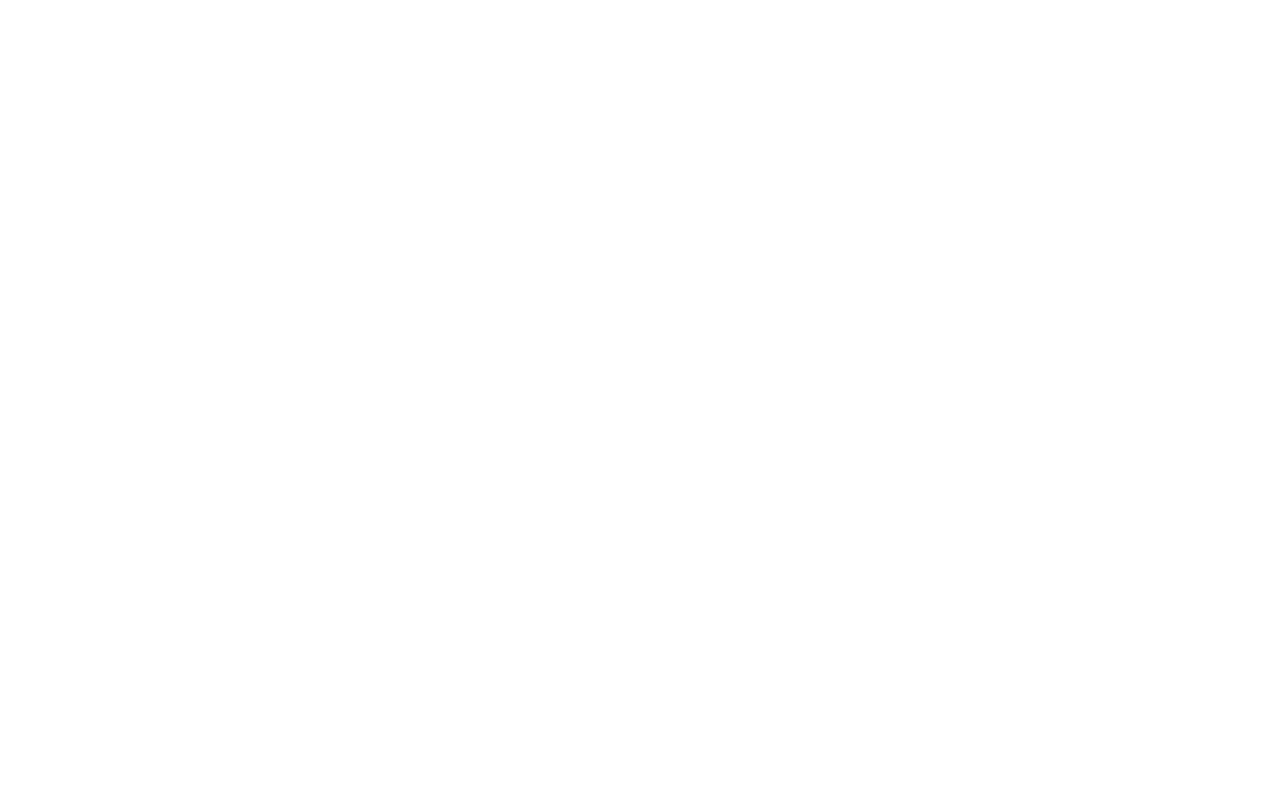
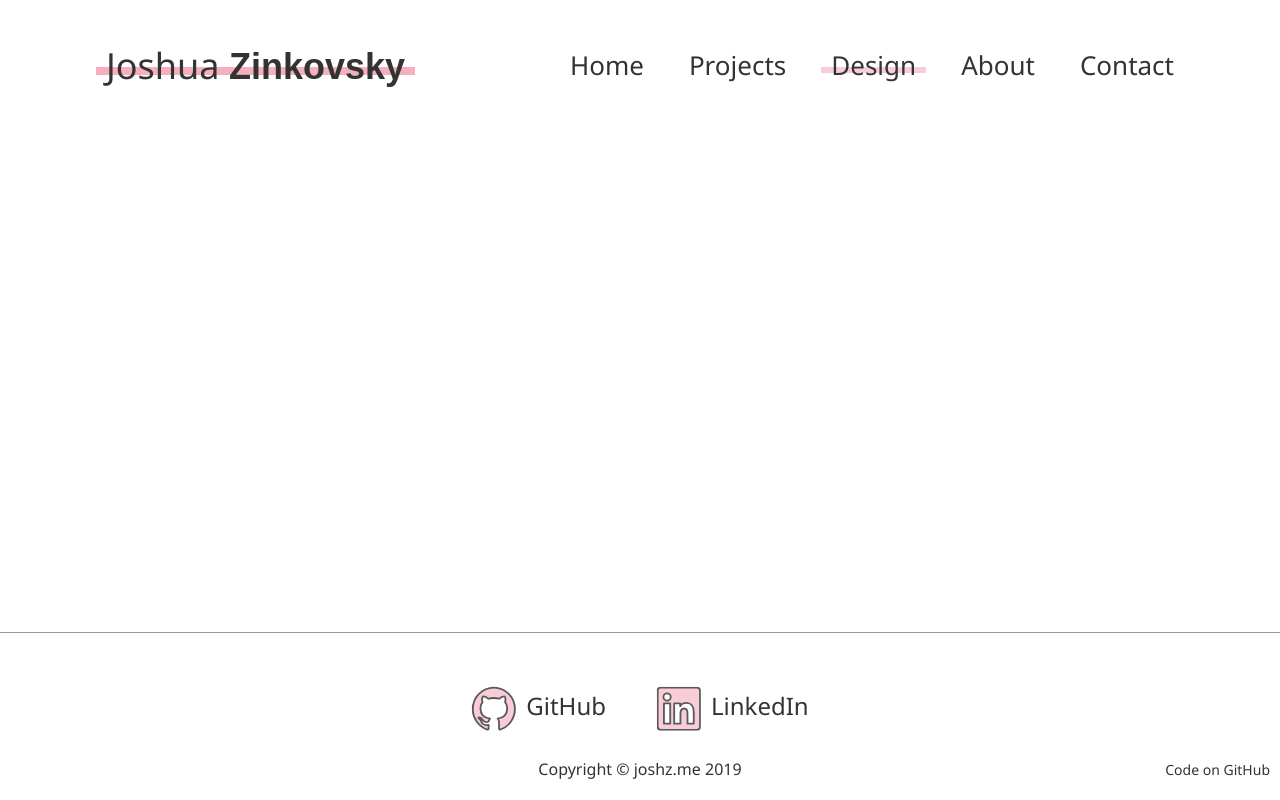
Before and after one commit to Josh961/Personal-Website, an Angular app: page /design in a window 1280 px wide. Before the commit this address led to /. Built offline with nearby package versions, Linux system fonts and the light colour scheme.

Commit message:
Migrate design page to work as an angular component

```diff
--- a/src/app/app.routes.ts
+++ b/src/app/app.routes.ts
@@ -13,5 +13,9 @@
   {
     path: 'projects',
     loadChildren: () => import('./modules/projects/projects.module').then(m => m.ProjectsModule)
+  },
+  {
+    path: 'design',
+    loadChildren: () => import('./modules/design/design.module').then(m => m.DesignModule)
   }
 ];
--- /dev/null
+++ b/src/app/modules/design/component/design.component.html
@@ -0,0 +1,45 @@
+<nav class="main-nav">
+  <div class="nav-header">
+    <h1>
+      <a href="index.html"><span>Joshua </span>Zinkovsky</a>
+    </h1>
+  </div>
+  <div class="nav-section">
+    <a class="nav-link" href="index.html">Home</a>
+    <a class="nav-link" href="projects.html">Projects</a>
+    <a class="nav-link selected" href="design.html">Design</a>
+    <a class="nav-link" href="about.html">About</a>
+    <a class="nav-link" href="contact.html">Contact</a>
+    <img id="menu-btn" class="menu-btn" src="assets/images/menu.svg" alt="Menu">
+  </div>
+</nav>
+<div id="mobile-menu" class="mobile-menu">
+  <span class="close">&times;</span>
+  <div class="nav-list">
+    <a class="link" href="index.html">Home</a>
+    <a class="link" href="projects.html">Projects</a>
+    <a class="link -selected" href="design.html">Design</a>
+    <a class="link" href="about.html">About</a>
+    <a class="link" href="contact.html">Contact</a>
+  </div>
+</div>
+
+<main>
+</main>
+
+<footer class="site-footer">
+  <div class="footer-item">
+    <a class="link" href="https://github.com/Josh961" target="_blank">
+      <img class="image" src="assets/images/github.svg" alt="GitHub">GitHub
+    </a>
+  </div>
+  <div class="footer-item">
+    <a class="link" href="https://linkedin.com/in/joshua-zinkovsky" target="_blank">
+      <img class="image" src="assets/images/linkedin.svg" alt="LinkedIn">LinkedIn
+    </a>
+  </div>
+  <span class="copyright">Copyright © joshz.me 2019</span>
+  <a class="github" href="https://github.com/Josh961/Portfolio" target="_blank">Code on GitHub</a>
+</footer>
+
+<script src="assets/scripts/main.js"></script>
--- /dev/null
+++ b/src/app/modules/design/component/design.component.ts
@@ -0,0 +1,13 @@
+import { Component, OnInit } from '@angular/core';
+
+@Component({
+  selector: 'app-design',
+  templateUrl: './design.component.html',
+  styleUrls: ['./design.component.scss']
+})
+
+export class DesignComponent implements OnInit {
+  constructor() { }
+
+  ngOnInit() { }
+}
```
Also changed, not shown: src/app/modules/design/design.module.ts (added, +16 -0 lines), src/app/modules/design/design.routes.ts (added, +9 -0 lines), src/app/modules/design/component/design.component.scss (added).
